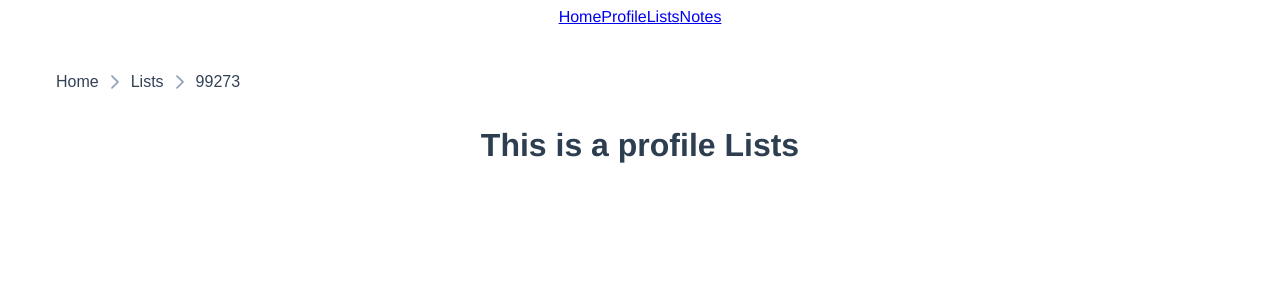
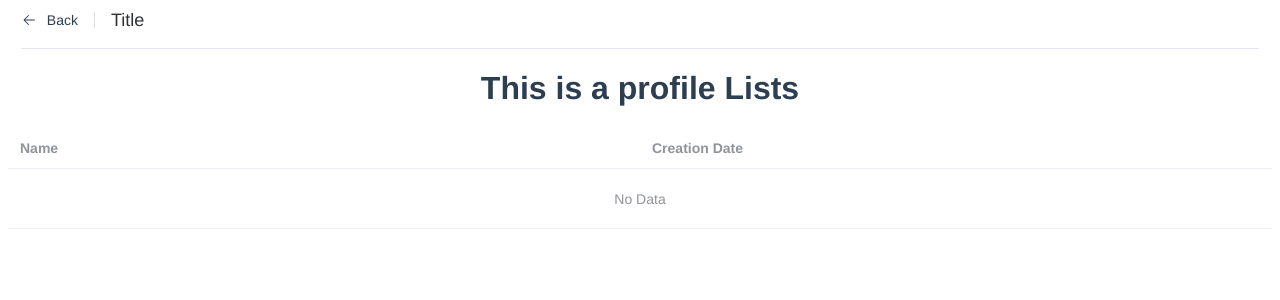
Before and after one commit to XavyShmore/BlocNote, a Vue app in the folder frontend/: page /lists/99273 in a window 1280 px wide. Shown: the top 300 px of the page. Built offline with nearby package versions, Linux system fonts and the light colour scheme; a web font is replaced by a local one; what element-tiptap-vue3-fixed would draw is missing.

Commit message:
feat : Added a home header and a login page

```diff
--- a/frontend/src/App.vue
+++ b/frontend/src/App.vue
@@ -1,6 +1,6 @@
 <template>
   <div id="app">
-    <div style="display: flex; justify-content: center;">
+    <!-- <div style="display: flex; justify-content: center;">
       <nav>
         <router-link to="/"> Home </router-link>
       </nav>
@@ -13,7 +13,7 @@
       <nav>
         <router-link to="/notes/:id"> Notes </router-link>
       </nav>
-    </div>
+    </div> -->
     <HeroPage/>
   </div>
 </template>
--- a/frontend/src/components/BreadcrumbRoutes.vue
+++ /dev/null
@@ -1,72 +0,0 @@
-<template>
-    <div class="card flex justify-content-center">
-        <Breadcrumb :model="breadcrumbItems"></Breadcrumb>
-        <RouterView></RouterView>
-    </div>
-</template>
-
-<script>
-import { defineComponent, reactive, watch, onMounted } from 'vue';
-import { useRoute, useRouter } from 'vue-router';
-import Breadcrumb from 'primevue/breadcrumb';
-
-
-export default defineComponent({
-  name: "BreadcrumbRoutes",
-  components: {
-    Breadcrumb
-  },
-  setup() {
-    const route = useRoute();
-    const router =  useRouter();
-    const breadcrumbItems = reactive([]);
-
-    const fetchBreadcrumbData = async (pathSegment) => {
-      return pathSegment.charAt(0).toUpperCase() + pathSegment.slice(1);
-    };
-
-    const updateBreadcrumb = async () => {
-      breadcrumbItems.length = 0;
-      breadcrumbItems.push({ label: 'Home', command: () => { router.push('/'); } });
-
-      let pathAccumulator = '';
-      const pathSegments = route.path.split('/').filter(p => p);
-
-      for (const segment of pathSegments) {
-        pathAccumulator += `/${segment}`;
-        const label = await fetchBreadcrumbData(segment);
-
-        breadcrumbItems.push({
-          label: label,
-          command: () => { router.push(pathAccumulator); }
-        });
-      }
-    };
-
-    watch(() => route.path, updateBreadcrumb, { immediate: true });
-
-    onMounted(updateBreadcrumb);
-
-    return {
-      breadcrumbItems
-    };
-  }
-});
-</script>
-
-<style>
-    .header {
-        width: 100%;
-        position: relative;
-        top: 0;
-        left: 0;
-        z-index: var(--z-fixed);
-        background-color: var(--body-color);
-    }
-    .nav.container {
-        height: 2rem;
-        margin-top: 1.5rem;
-        display: flex;
-        justify-content: space-between;
-    }
-</style>
--- a/frontend/src/components/HeroPage.vue
+++ b/frontend/src/components/HeroPage.vue
@@ -1,19 +1,39 @@
 <template>
-    <BreadcrumbRoutes/>
+    <el-page-header @back="goBack" class="pageHeader">
+    <template #content>
+      <span class="text-large font-600 mr-3"> Title </span>
+    </template>
+    <template>
+        <el-divider style="margin-top: 12px;"/>
+    </template>
+  </el-page-header>
+  <RouterView/>
 </template>
 
 <script>
-import BreadcrumbRoutes from './BreadcrumbRoutes.vue';
+import { ElPageHeader, ElDivider } from 'element-plus';
 
 export default {
     components: {
-        BreadcrumbRoutes: BreadcrumbRoutes
+        ElPageHeader,
+        ElDivider
+    },
+    setup() {
+        const goBack = () => {
+            console.log('go back')
+        }
+
+        return { goBack }
     }
 }
 
 </script>
 
 <style>
+    .pageHeader {
+        margin: 1vh 1vw
+    }
+
     .menu {
         display: flex;
         width: 100%
--- /dev/null
+++ b/frontend/src/components/listsTable/TableLists.vue
@@ -0,0 +1,24 @@
+<template>
+    <el-table>
+        <el-table-column prop="name" label="Name"></el-table-column>
+        <el-table-column prop="date" label="Creation Date"></el-table-column>
+    </el-table>
+</template>
+
+<script>
+import { ElTable } from 'element-plus';
+
+    export default {
+        components: {
+            ElTable
+        },
+        setup()  {
+
+        }
+    }
+
+</script>
+
+<style>
+
+</style>
--- a/frontend/src/router/routes.js
+++ b/frontend/src/router/routes.js
@@ -8,6 +8,11 @@ import Login from '@/views/Login.vue'
 const routes = [
   {
     path: '/',
+    name: 'login',
+    component: Login
+  },
+  {
+    path: '/home',
     name: 'home',
     component: Home
   },
@@ -26,11 +31,6 @@ const routes = [
     name: 'note',
     component: Note
   },
-  {
-    path: '/',
-    name: 'login',
-    component: Login
-  }
 ]
 
 export const router = createRouter({
--- a/frontend/src/views/Lists.vue
+++ b/frontend/src/views/Lists.vue
@@ -1,10 +1,18 @@
 <template>
     <div class="Lists">
       <h1>This is a profile Lists</h1>
+      <TableLists/>
     </div>
 </template>
 
 <script>
+import TableLists from '@/components/listsTable/TableLists.vue'
+
+export default {
+  components: {
+    TableLists
+  }
+}
 
 </script>
 
--- a/frontend/src/views/Login.vue
+++ b/frontend/src/views/Login.vue
@@ -1,10 +1,36 @@
 <template>
-    <div>
+    <el-form :model="form">
+        <el-form-item label="Username">
 
-    </div>
+        </el-form-item>
+        <el-form-item label="Password">
+
+        </el-form-item>
+    </el-form>
 </template>
 
 <script>
+import { reactive } from 'vue';
+import { ElForm } from 'element-plus';
+
+export default{
+    components: {
+        ElForm
+    },
+    setup() {
+        const form = reactive({
+            username: '',
+            password: '',
+        })
+
+        const onSubmit = () => {
+            console.log('Form submited!')
+        }
+
+        return { form, onSubmit };
+    }
+}
+
 </script>
 
 <style>
```
